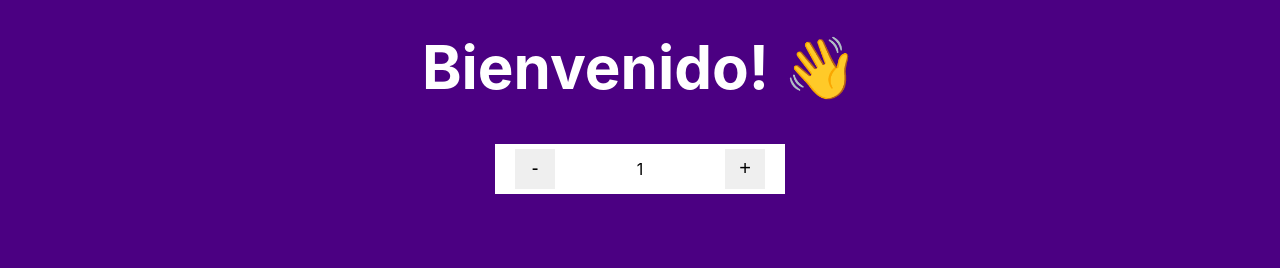
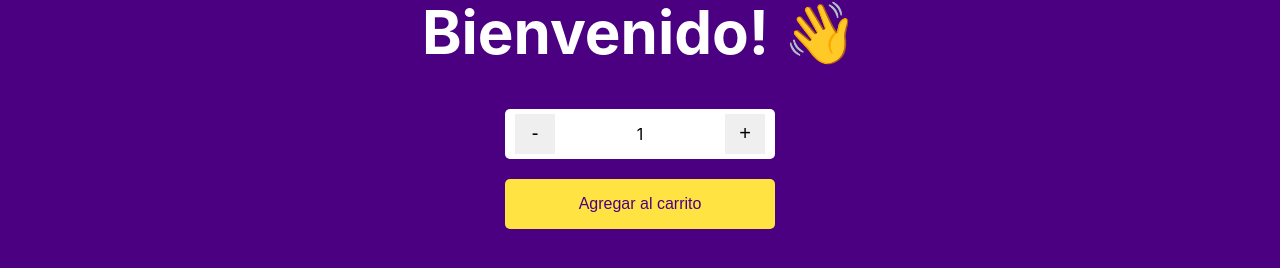
Before and after one commit to fabrizioserial/heisenburger, a React (Create React App) app: page / in a window 1280 px wide. Shown: the part 358-626 px from the top of the page. Built offline with nearby package versions, Linux system fonts and the light colour scheme.

Commit message:
button counter fixed

```diff
--- a/src/component/itemcount/ItemCount.css
+++ b/src/component/itemcount/ItemCount.css
@@ -6,8 +6,9 @@
     background-color: white;
     justify-content: space-between;
     align-items: center;
-    padding-left: 20px;
-    padding-right: 20px;
+    border-radius: 5px;
+    padding-left: 10px;
+    padding-right: 10px;
 }
 .btn-item-counter{
     border-width: 0px;
@@ -15,3 +16,18 @@
     width: 40px;
     font-size: 20px;
 }
+.container-final-item button{
+    width: 270px;
+    height: 50px;
+    margin-top: 20px;
+    color: indigo;
+    border-style: solid;
+    font-weight: 500;
+    background-color: rgb(255, 227, 66);
+    font-size: 16px;
+    border-radius: 5px;
+    border-width: 0px;
+}
+.result-text{
+    color: white;
+}
--- a/src/component/itemcount/ItemCount.js
+++ b/src/component/itemcount/ItemCount.js
@@ -1,13 +1,12 @@
-import { set } from 'core-js/fn/reflect';
 import React,{useState,useEffect} from 'react'
-import 'core-js/es/array';
 import './ItemCount.css'
 
 
 
 export const ItemCount = (props) =>{
     const [stock,setStock] = useState(props.stock)
-    const [initial,setInitial] = useState(0);
+    const [initial,setInitial] = useState(props.initial);
+    const [finalvalue, setfinalValue] = useState(0);
 
     const handleCountLess = () =>{
         if(initial>0){
@@ -19,6 +18,9 @@ export const ItemCount = (props) =>{
         if(stock>initial){
             setInitial(initial+1);
         }
+    }
+    const AddOn = () =>{
+        setfinalValue(initial);
     }
     useEffect(()=>{
         setInitial(props.initial)
@@ -34,6 +36,12 @@ export const ItemCount = (props) =>{
                 <p>{initial}</p>
                 <button className='btn-item-counter' onClick={handleCountSum}>+</button>
             </div>
+            <div className='container-final-item'>
+                <button onClick={AddOn}>Agregar al carrito</button>
+            </div>
+            {
+                finalvalue != 0 && <h4 className="result-text">La compra en total es de: {finalvalue} articulos</h4>
+            }
         </div>
     )
 }
```
Also changed, not shown: 1 other file (tests, documents, lock files or other folders).
